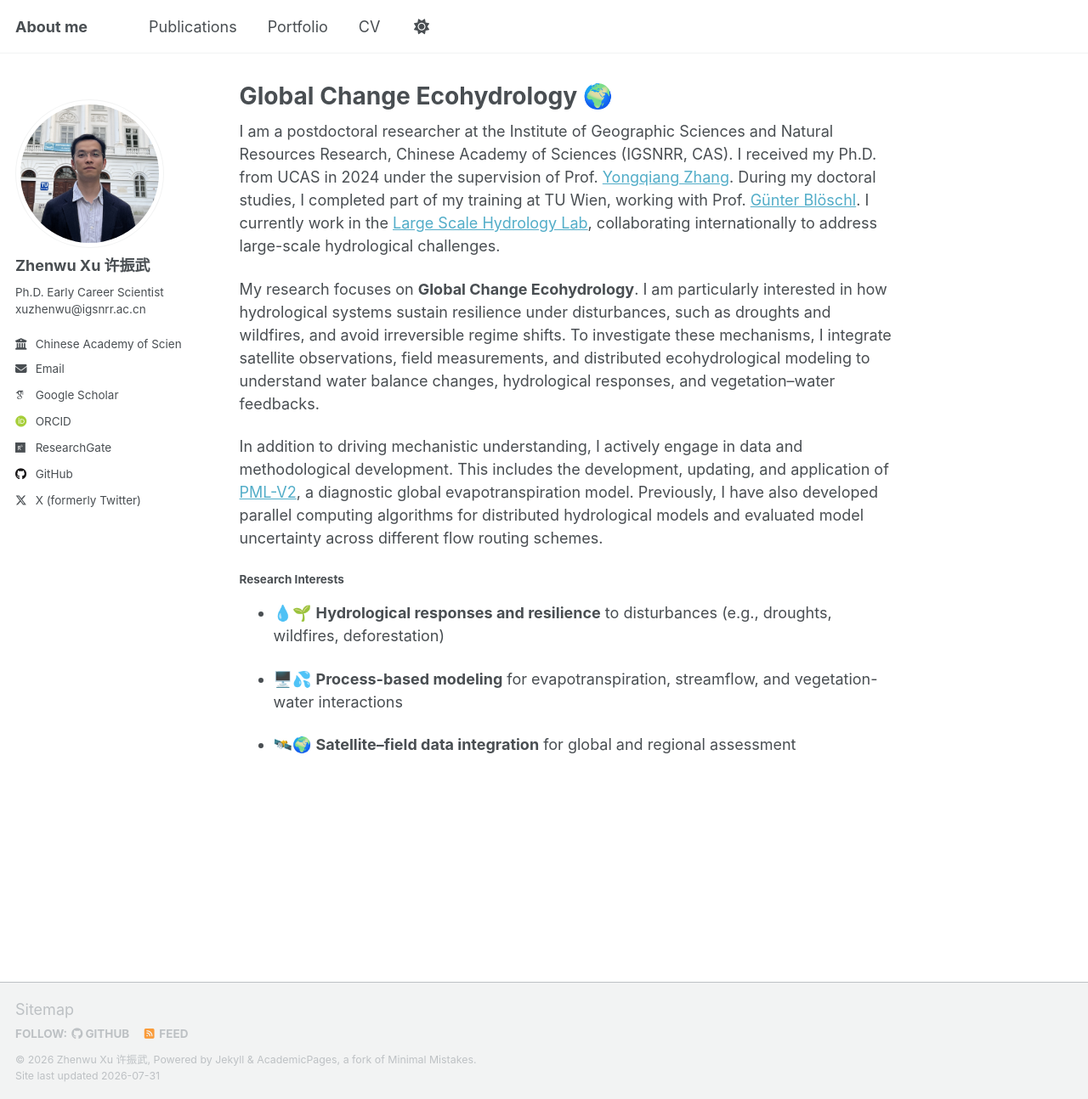
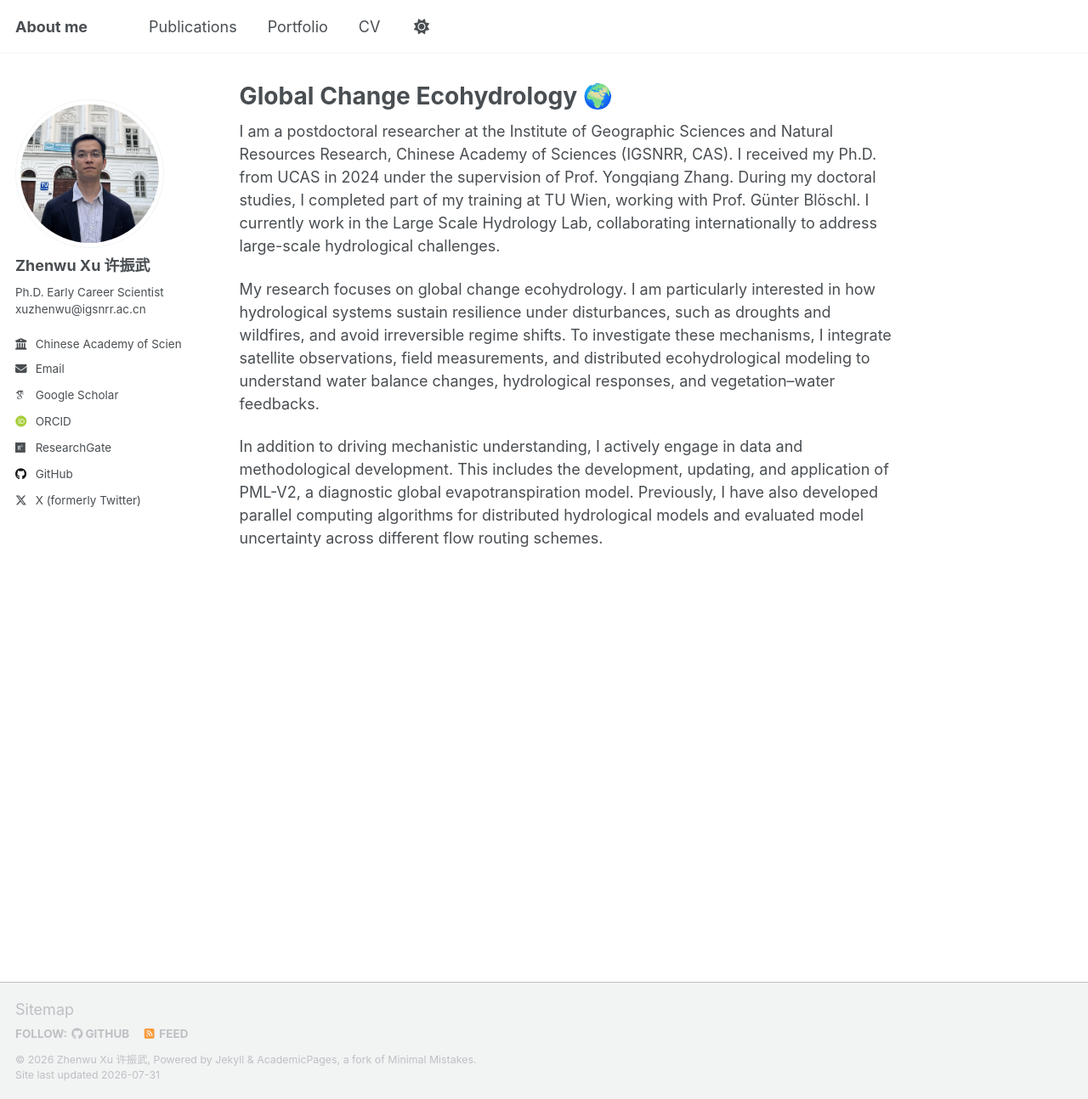
Before and after one commit to xuzhenwu/xuzhenwu.github.io, a Jekyll site: the page built from _pages/about.md, in a window 1280 px wide and 1294 px high. Shown: the whole window at 85% size. Built offline with Jekyll 4.4.1, drawn with Linux system fonts in a browser that asks for light colours; some web fonts are replaced; a script that is not in the unit is left out.

Commit message:
Update about.md

```diff
--- a/_pages/about.md
+++ b/_pages/about.md
@@ -7,16 +7,8 @@ redirect_from:
   - /about.html
 ---
 
-I am a postdoctoral researcher at the Institute of Geographic Sciences and Natural Resources Research, Chinese Academy of Sciences (IGSNRR, CAS). I received my Ph.D. from UCAS in 2024 under the supervision of Prof. <a href="https://scholar.google.com/citations?user=t5iGFeAAAAAJ&hl=en&oi=ao" target="_blank">Yongqiang Zhang</a>. During my doctoral studies, I completed part of my training at TU Wien, working with Prof. <a href="https://www.waterresources.at/index.php?id=99" target="_blank">Günter Blöschl</a>. I currently work in the <a href="https://zhang-hydrolab.github.io/" target="_blank">Large Scale Hydrology Lab</a>, collaborating internationally to address large-scale hydrological challenges.
+I am a postdoctoral researcher at the Institute of Geographic Sciences and Natural Resources Research, Chinese Academy of Sciences (IGSNRR, CAS). I received my Ph.D. from UCAS in 2024 under the supervision of Prof. <a href="https://scholar.google.com/citations?user=t5iGFeAAAAAJ&hl=en&oi=ao" target="_blank" style="color: inherit; text-decoration: none;">Yongqiang Zhang</a>. During my doctoral studies, I completed part of my training at TU Wien, working with Prof. <a href="https://www.waterresources.at/index.php?id=99" target="_blank" style="color: inherit; text-decoration: none;">Günter Blöschl</a>. I currently work in the <a href="https://zhang-hydrolab.github.io/" target="_blank" style="color: inherit; text-decoration: none;">Large Scale Hydrology Lab</a>, collaborating internationally to address large-scale hydrological challenges.
 
-My research focuses on **Global Change Ecohydrology**. I am particularly interested in how hydrological systems sustain resilience under disturbances, such as droughts and wildfires, and avoid irreversible regime shifts. To investigate these mechanisms, I integrate satellite observations, field measurements, and distributed ecohydrological modeling to understand water balance changes, hydrological responses, and vegetation–water feedbacks.
+My research focuses on global change ecohydrology. I am particularly interested in how hydrological systems sustain resilience under disturbances, such as droughts and wildfires, and avoid irreversible regime shifts. To investigate these mechanisms, I integrate satellite observations, field measurements, and distributed ecohydrological modeling to understand water balance changes, hydrological responses, and vegetation–water feedbacks.
 
-In addition to driving mechanistic understanding, I actively engage in data and methodological development. This includes the development, updating, and application of <a href="https://essd.copernicus.org/preprints/essd-2026-94/" target="_blank">PML-V2</a>, a diagnostic global evapotranspiration model. Previously, I have also developed parallel computing algorithms for distributed hydrological models and evaluated model uncertainty across different flow routing schemes.
-
-#### Research Interests
-
-* 💧🌱 **Hydrological responses and resilience** to disturbances (e.g., droughts, wildfires, deforestation)
-
-* 🖥️💦 **Process-based modeling** for evapotranspiration, streamflow, and vegetation-water interactions
-
-* 🛰️🌍 **Satellite–field data integration** for global and regional assessment
+In addition to driving mechanistic understanding, I actively engage in data and methodological development. This includes the development, updating, and application of PML-V2, a diagnostic global evapotranspiration model. Previously, I have also developed parallel computing algorithms for distributed hydrological models and evaluated model uncertainty across different flow routing schemes.
```
